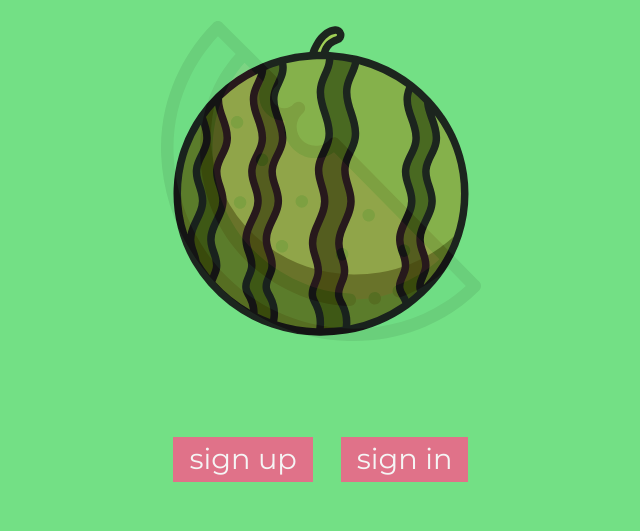
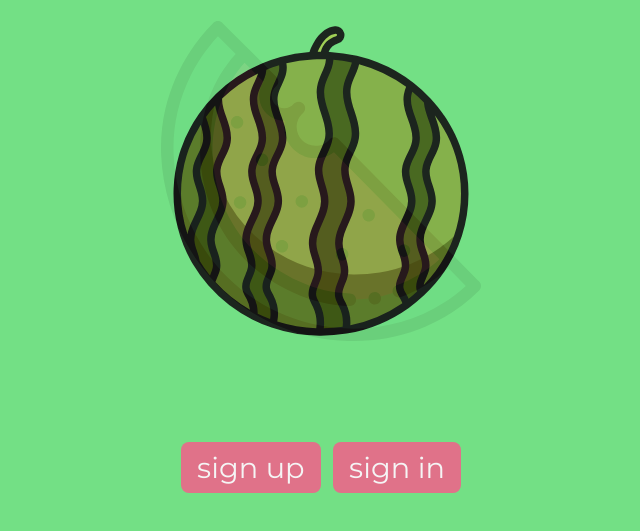
Before and after one commit to lucas-spqr/to-do-list, a plain HTML site: page landing-page.html in a window 1280 px wide. Shown: the part 99-630 px from the top of the page, without its empty margins (319-959 px from the left). Drawn offline with Linux system fonts and the light colour scheme.

Commit message:
Buttons design changed

```diff
--- a/source/css/landing-page.css
+++ b/source/css/landing-page.css
@@ -4,6 +4,7 @@
     --verde-claro: #9CFFAC;
     --vinho-escuro: #942E43;
     --vinho-claro: #E07289;
+    --branco: #fefefe
 }
 
 body{
@@ -86,14 +87,16 @@ h1{
 
 
 .buttons{
-    display: flex;
     width: 295px;
     margin: 0 auto;
-    justify-content: space-between;
 }
 
 a{
     border: none;
+    border-radius: 8px;
+
+    width: 108px;
+
     text-decoration: none;
 
     background-color: var(--vinho-claro);
@@ -104,11 +107,18 @@ a{
 
     padding: .5rem 1rem;
 
-    transition: .3s;
+    transition: background .3s;
 
     margin-bottom: 1rem;
 }
 
 a:hover{
-    background-color: rgba(148, 46, 67, 0.8);
+    color: var(--vinho-claro);
+    background: var(--branco);
+    font-weight: 500;
+    border: 3px solid var(--vinho-claro);
 }
+
+/* IMAGE SHAKE DURING FADE */
+
+/* () FIX SHAKING */
```
